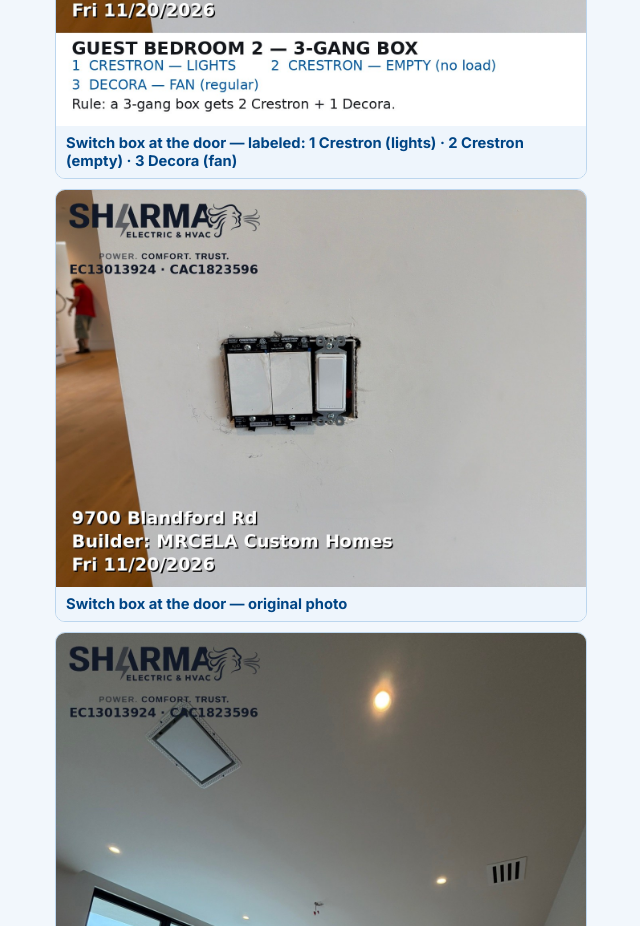
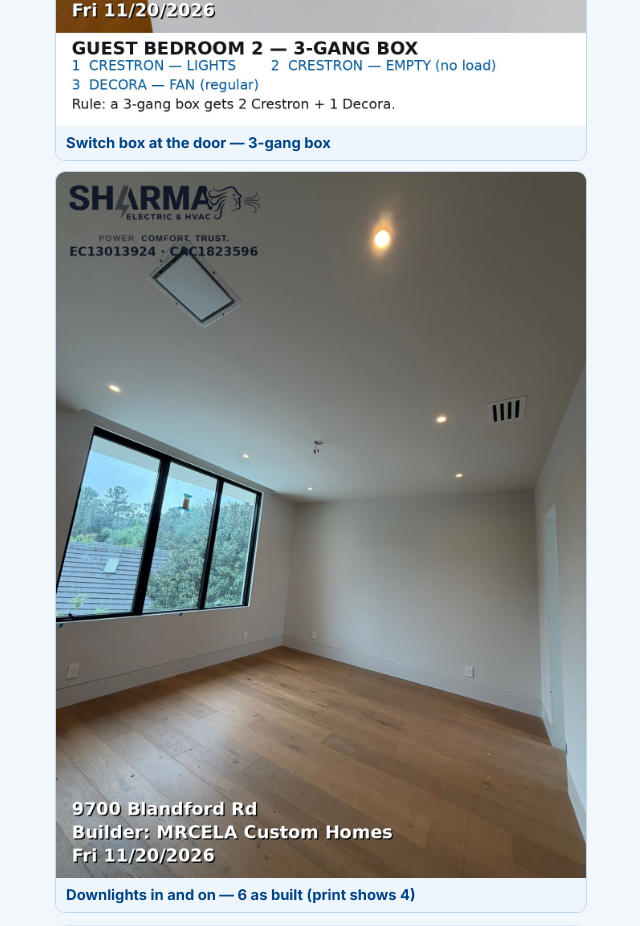
Before and after one commit to Sharmaelechvac/sharmatrack-mrcela, a plain HTML site: page blandford/switches/index.html in a window 1280 px wide. Shown: the part 4220-5146 px from the top of the page, without its empty margins (319-959 px from the left). Drawn offline with Linux system fonts and the light colour scheme.

Commit message:
Smart Switches: drop the duplicate unlabeled switch-box photo (same shot as the labeled one) and the caption that repeated the labels

```diff
--- a/blandford/switches/index.html
+++ b/blandford/switches/index.html
@@ -178,8 +178,7 @@ var ROOMVIZ = {
 };
 var ROOMPHOTOS = {
   "GUEST ROOM 2": [
-    {src: "blandford-guest-bedroom-2-switch-box-annotated.jpg", cap: "Switch box at the door — labeled: 1 Crestron (lights) · 2 Crestron (empty) · 3 Decora (fan)"},
-    {src: "blandford-guest-bedroom-2-switch-box.jpg", cap: "Switch box at the door — original photo"},
+    {src: "blandford-guest-bedroom-2-switch-box-annotated.jpg", cap: "Switch box at the door — 3-gang box"},
     {src: "blandford-guest-bedroom-2-lights.jpg", cap: "Downlights in and on — 6 as built (print shows 4)"}
   ],
   "OUTSIDE OF GUEST ROOM 2": [
```
